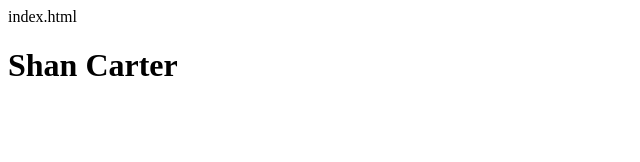
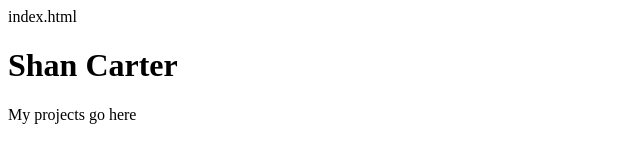
Before and after one commit to hillbr/dataviz-home, a plain HTML site: page index.html in a window 1280 px wide. Shown: the whole page, without its empty margins (0-640 px from the left). Drawn offline with Linux system fonts and the light colour scheme.

Commit message:
Update index.html

```diff
--- a/index.html
+++ b/index.html
@@ -1,3 +1,4 @@
 index.html
 <!DOCTYPE html>
 <h1>Shan Carter</h1>
+<p>My projects go here</p>
```
